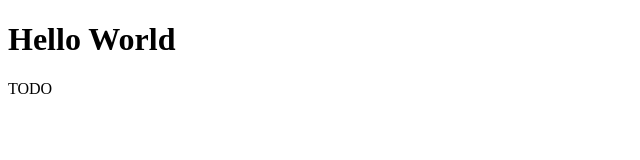
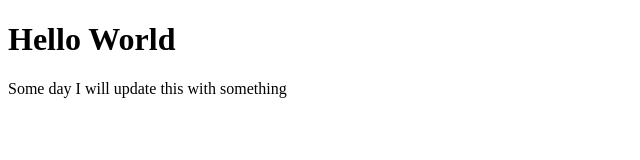
Before and after one commit to ouroborica/ouroborica.github.io, a plain HTML site: page index.html in a window 1280 px wide. Shown: the whole page, without its empty margins (0-640 px from the left). Drawn offline with Linux system fonts and the light colour scheme.

Commit message:
Update index.html

```diff
--- a/index.html
+++ b/index.html
@@ -3,7 +3,7 @@
 
 <body>
     <h1>Hello World</h1>
-    <p>TODO</p>
+    <p>Some day I will update this with something</p>
 </body>
 
 </html>
```
